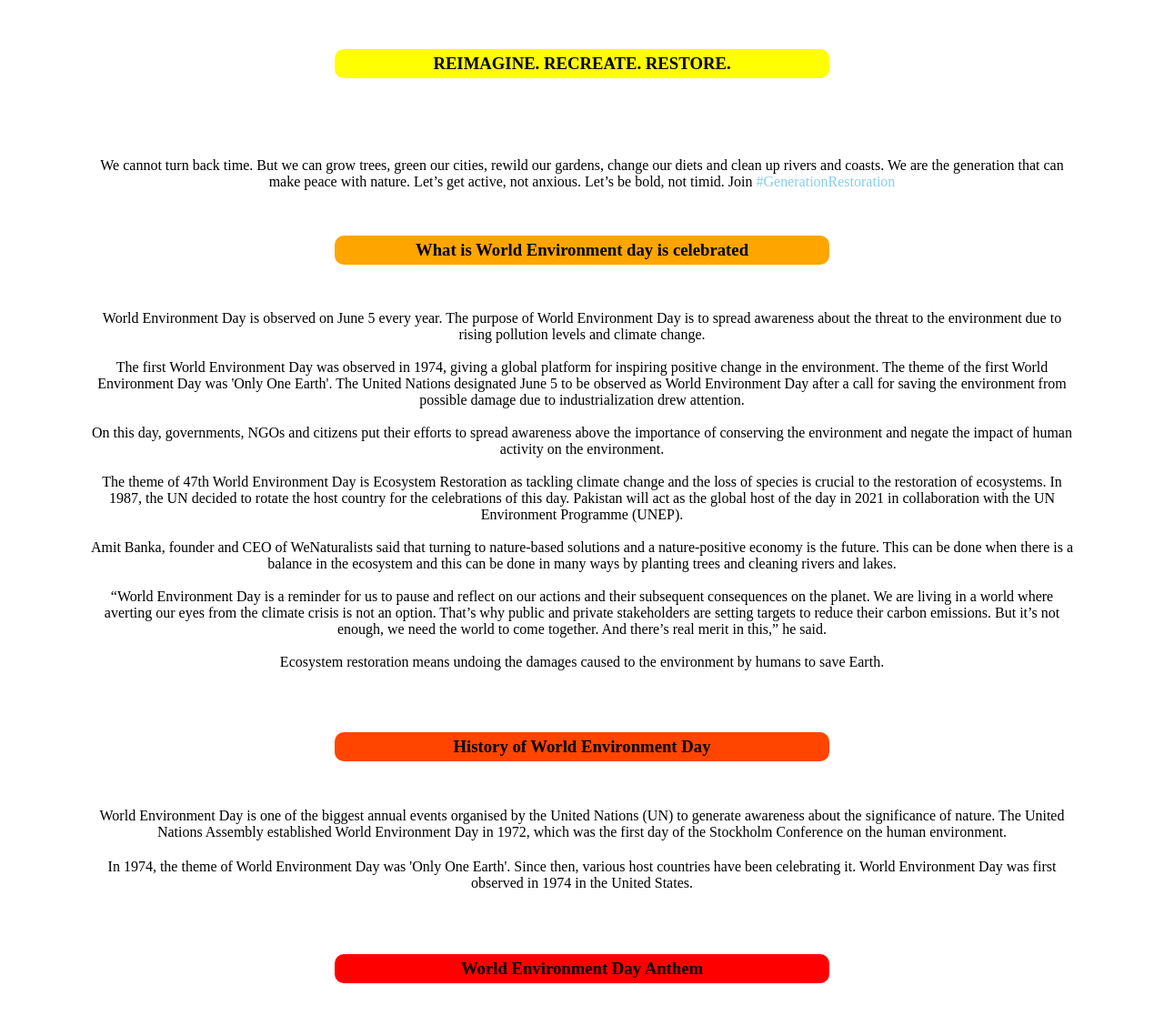
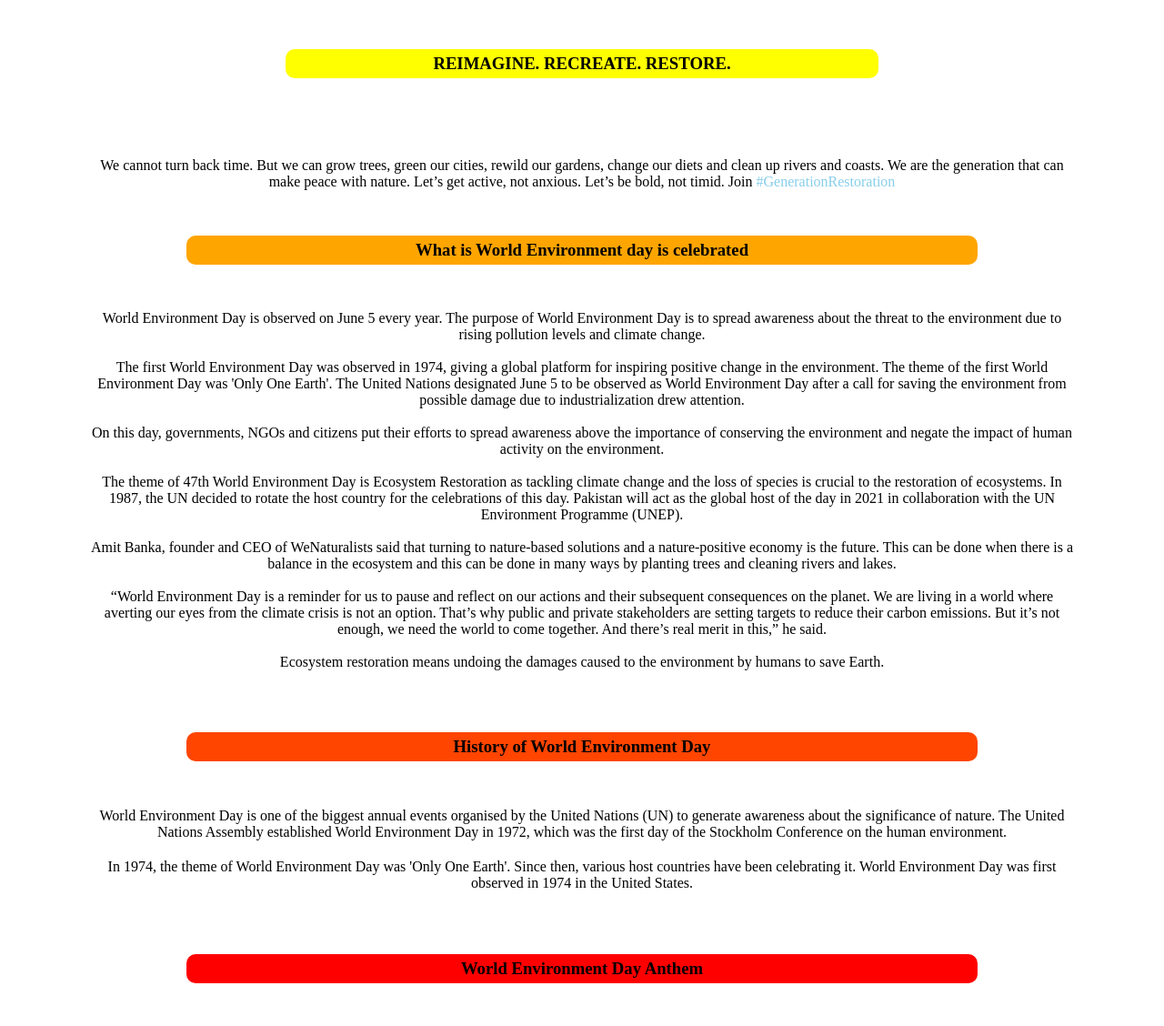
Before and after one commit to AakashKavediya/HappyEnverinmentDay, a plain HTML site: page index.html in a window 1280 px wide. Shown: the part 762-1890 px from the top of the page at 91% size. Drawn offline with Linux system fonts and the light colour scheme.

Commit message:
change in h3 css

```diff
--- a/style.css
+++ b/style.css
@@ -34,7 +34,7 @@
     margin-bottom: 8%;
     border-radius: 10px;
     background-color: yellow;
-    width: 50%;
+    width: 60%;
     margin-left: auto;
     margin-right: auto;
     border-radius: 10px
@@ -68,7 +68,7 @@
     padding-right: 10px;
     background-color: orange;
     margin-bottom: 50px;
-    width: 50%;
+    width: 80%;
     margin-left: auto;
     margin-right: auto;
     border-radius: 10px;
@@ -89,7 +89,7 @@
     padding-right: 10px;
     background-color: orangered;
     margin-bottom: 50px;
-    width: 50%;
+    width: 80%;
     margin-left: auto;
     margin-right: auto;
     border-radius: 10px;
@@ -114,7 +114,7 @@
     padding-right: 10px;
     background-color: red;
     margin-bottom: 50px;
-    width: 50%;
+    width: 80%;
     margin-left: auto;
     margin-right: auto;
     border-radius: 10px;
```
